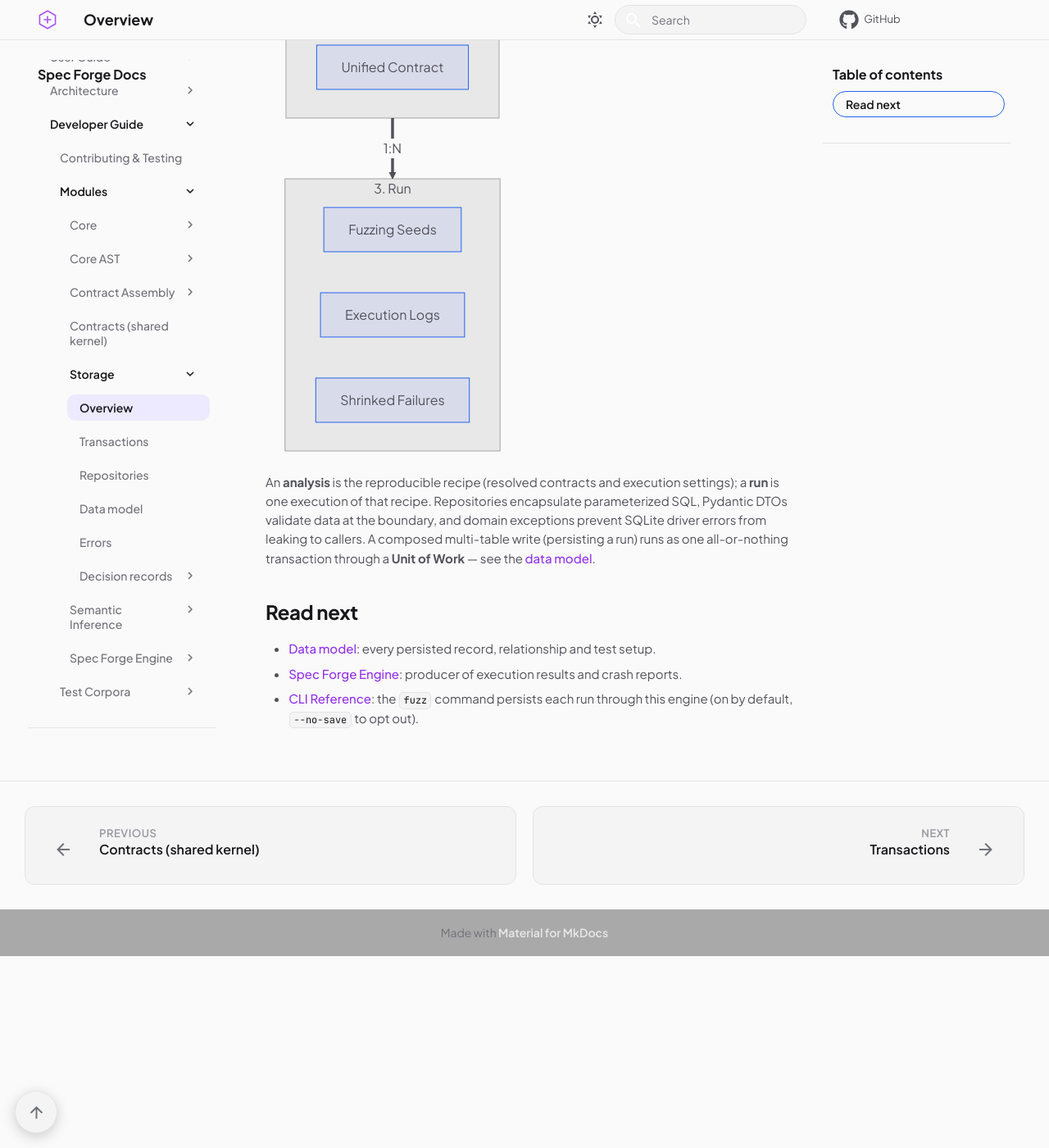
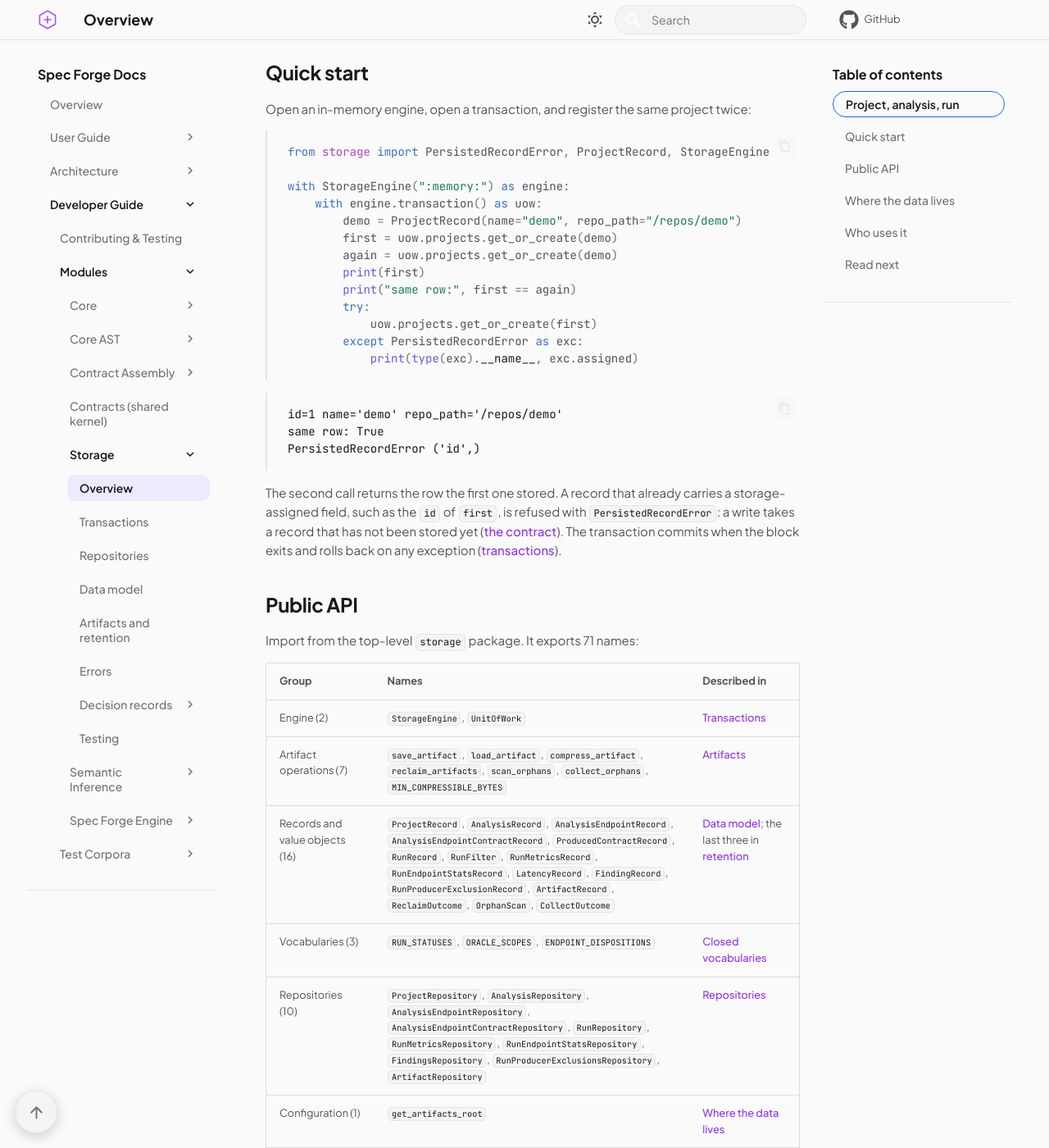
Before and after one commit to Spec-Forge-Testing/specforge-docs, an MkDocs documentation site: the page built from docs/modules/storage/index.md, in a window 1280 px wide and 1400 px high, scrolled down 700 px. Shown: the whole window at 82% size. Built offline with MkDocs 1.6.1 and Material for MkDocs 9.7.7, drawn with Linux system fonts in a browser that asks for light colours; comment, search, counter and statistics services are not loaded; some of the changed text lies outside the part shown.

Commit message:
docs(storage): document artifacts and testing, and rewrite the overview

````diff
--- a/docs/modules/storage/index.md
+++ b/docs/modules/storage/index.md
@@ -1,45 +1,123 @@
-# Storage Engine
+# Storage
 
-`lib/storage` persists Spec Forge executions in SQLite so analyses can be audited,
-compared and replayed. Its unit of organization is:
+Storage persists projects, analyses, runs, their findings and per-endpoint stats
+in SQLite, and the files a run produces (traces, reports) on disk. It keeps what
+a run needs to be audited, compared with another run and reproduced.
 
 ```mermaid
-flowchart TD
-    subgraph P ["1. Project"]
-        direction LR
-        P1["Repository Metadata"]
-        P2["OpenAPI Spec"]
-    end
-
-    subgraph A ["2. Analysis"]
-        direction LR
-        A1["AST Context"]
-        A2["LLM Invariants"]
-        A3["Unified Contract"]
-    end
-
-    subgraph R ["3. Run"]
-        direction LR
-        R1["Fuzzing Seeds"]
-        R2["Execution Logs"]
-        R3["Shrinked Failures"]
-    end
-
-    P ==>|1:N| A
-    A ==>|1:N| R
+flowchart LR
+    Core["core persistence"] --> Tx["StorageEngine.transaction()"]
+    Tx --> UoW["UnitOfWork"]
+    UoW --> Repos["10 repositories"]
+    Repos --> DB[("SQLite")]
+    Core --> Ops["save_artifact / load_artifact"]
+    Ops -->|"the row"| UoW
+    Ops --> Gw["filesystem gateway"]
+    Gw --> Disk[("artifact files")]
 ```
 
-An **analysis** is the reproducible recipe (resolved contracts and execution settings);
-a **run** is one execution of that recipe. Repositories encapsulate parameterized SQL,
-Pydantic DTOs validate data at the boundary, and domain exceptions prevent SQLite
-driver errors from leaking to callers. A composed multi-table write (persisting a run)
-runs as one all-or-nothing transaction through a **Unit of Work** — see the
+## Project, analysis, run
+
+| Entity | What it is |
+| --- | --- |
+| **project** | A repository under test, identified by its name and repository path. |
+| **analysis** | The reproducible recipe: the endpoints it declared, their produced contracts and the execution settings. |
+| **run** | One execution of an analysis. The first one recorded the trace; later ones are replays of it, numbered by `ordinal`. |
+
+A project has many analyses and an analysis has many runs. Findings, metrics and
+per-endpoint stats belong to a run. Every table is described in the
 [data model](data-model.md).
+
+## Quick start
+
+Open an in-memory engine, open a transaction, and register the same project
+twice:
+
+```python
+from storage import PersistedRecordError, ProjectRecord, StorageEngine
+
+with StorageEngine(":memory:") as engine:
+    with engine.transaction() as uow:
+        demo = ProjectRecord(name="demo", repo_path="/repos/demo")
+        first = uow.projects.get_or_create(demo)
+        again = uow.projects.get_or_create(demo)
+        print(first)
+        print("same row:", first == again)
+        try:
+            uow.projects.get_or_create(first)
+        except PersistedRecordError as exc:
+            print(type(exc).__name__, exc.assigned)
+```
+
+```text
+id=1 name='demo' repo_path='/repos/demo'
+same row: True
+PersistedRecordError ('id',)
+```
+
+The second call returns the row the first one stored. A record that already
+carries a storage-assigned field, such as the `id` of `first`, is refused with
+`PersistedRecordError`: a write takes a record that has not been stored yet
+([the contract](repositories.md#the-contract)). The transaction commits when the
+block exits and rolls back on any exception ([transactions](transactions.md)).
+
+## Public API { #public-api }
+
+Import from the top-level `storage` package. It exports 71 names:
+
+| Group | Names | Described in |
+| --- | --- | --- |
+| Engine (2) | `StorageEngine`, `UnitOfWork` | [Transactions](transactions.md) |
+| Artifact operations (7) | `save_artifact`, `load_artifact`, `compress_artifact`, `reclaim_artifacts`, `scan_orphans`, `collect_orphans`, `MIN_COMPRESSIBLE_BYTES` | [Artifacts](artifacts.md) |
+| Records and value objects (16) | `ProjectRecord`, `AnalysisRecord`, `AnalysisEndpointRecord`, `AnalysisEndpointContractRecord`, `ProducedContractRecord`, `RunRecord`, `RunFilter`, `RunMetricsRecord`, `RunEndpointStatsRecord`, `LatencyRecord`, `FindingRecord`, `RunProducerExclusionRecord`, `ArtifactRecord`, `ReclaimOutcome`, `OrphanScan`, `CollectOutcome` | [Data model](data-model.md); the last three in [retention](artifacts.md#retention) |
+| Vocabularies (3) | `RUN_STATUSES`, `ORACLE_SCOPES`, `ENDPOINT_DISPOSITIONS` | [Closed vocabularies](data-model.md#closed-vocabularies) |
+| Repositories (10) | `ProjectRepository`, `AnalysisRepository`, `AnalysisEndpointRepository`, `AnalysisEndpointContractRepository`, `RunRepository`, `RunMetricsRepository`, `RunEndpointStatsRepository`, `FindingsRepository`, `RunProducerExclusionsRepository`, `ArtifactRepository` | [Repositories](repositories.md#reference) |
+| Configuration (1) | `get_artifacts_root` | [Where the data lives](#where-the-data-lives) |
+| Exceptions (32) | `StorageError` and every subclass | [Errors](errors.md) |
+
+`get_db_path` and `resolve_data_dir` are exported from `storage.config`, not
+from `storage`.
+
+## Where the data lives { #where-the-data-lives }
+
+Three environment variables decide where storage reads and writes. Each one
+wins over the default when it is set:
+
+| Variable | Default | Created by |
+| --- | --- | --- |
+| `SPECFORGE_DATA_DIR` | see the precedence below | nobody: resolving the data directory never creates it |
+| `CORETEST_DB_PATH` | `coretest.db` in the data directory | storage creates its parent directory |
+| `CORETEST_ARTIFACTS_ROOT` | `artifacts/` in the data directory | storage creates the per-entity directories under it when it writes ([layout](artifacts.md#layout)) |
+
+The data directory is resolved in this order:
+
+1. `SPECFORGE_DATA_DIR`, if set.
+2. `<repo>/data`, when running from a source checkout. The repository root is
+   the first ancestor directory holding both `core/` and `lib/`.
+3. The platform's user data directory for `spec-forge`.
+
+The variables are listed with the rest of the user-facing settings in
+[Environment variables](../../user-guide/environment.md).
+
+## Who uses it
+
+[Core](../core/index.md) is the only caller. It opens one transaction per
+persisted run, fuzz or replay, and writes every row inside it: the transaction
+belongs to core.
+
+Core imports storage at runtime through one dependency gateway; nothing else in
+core imports it outside type checking, and core never imports `sqlite3`. A
+storage failure while persisting a run reaches the user as core's
+`PersistenceError`.
 
 ## Read next
 
-- [Data model](data-model.md): every persisted record, relationship and test setup.
-- [Spec Forge Engine](../specforge-engine/index.md): producer of execution
-  results and crash reports.
-- [CLI Reference](../../user-guide/cli-reference.md): the `fuzz` command persists each run
-  through this engine (on by default, `--no-save` to opt out).
+| If you want to | Read |
+| --- | --- |
+| Open an engine, run a transaction, know why scopes do not nest | [Transactions](transactions.md) |
+| Know what each repository writes and reads, or add a table | [Repositories](repositories.md) |
+| Look up a table, a column or a record field | [Data model](data-model.md) |
+| Save, load, compress or reclaim a file on disk | [Artifacts](artifacts.md) |
+| Know what a storage call raises and what to catch | [Errors](errors.md) |
+| Know what the suite guarantees and how CI runs it | [Testing](testing.md) |
+| Know *why* storage is built this way | [Decision records](adr/index.md) |
--- a/mkdocs.yml
+++ b/mkdocs.yml
@@ -171,12 +171,14 @@ nav:
               - Transactions: modules/storage/transactions.md
               - Repositories: modules/storage/repositories.md
               - Data model: modules/storage/data-model.md
+              - Artifacts and retention: modules/storage/artifacts.md
               - Errors: modules/storage/errors.md
               - Decision records:
                   - Overview: modules/storage/adr/index.md
                   - Foundations: modules/storage/adr/foundations.md
                   - Repositories: modules/storage/adr/repositories.md
                   - Artifacts: modules/storage/adr/artifacts.md
+              - Testing: modules/storage/testing.md
           - Semantic Inference:
               - Overview: modules/semantic-inference/index.md
               - LLM Router: modules/semantic-inference/llm-router.md
````
Also changed, not shown: docs/modules/storage/artifacts.md (added, +244 -0 lines), docs/modules/storage/data-model.md (+3 -0 lines), docs/modules/storage/testing.md (added, +83 -0 lines).
